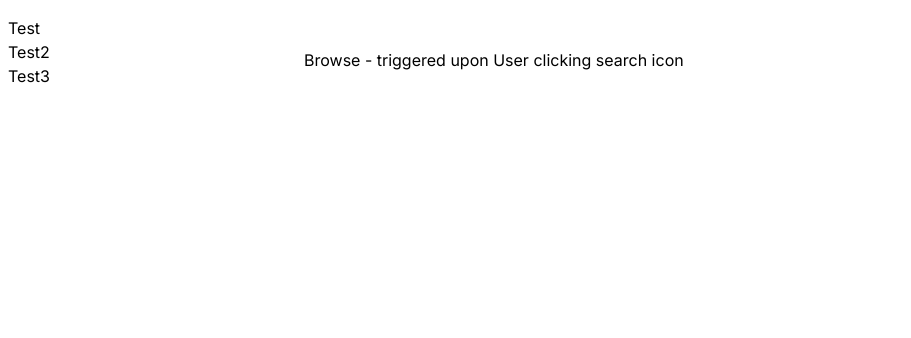
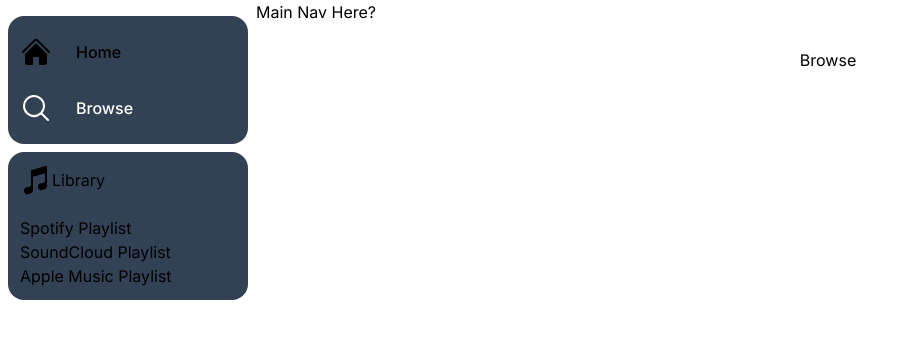
Before and after one commit to CSC-4350-SP2024/Team13, a Next.js app: page /dashboard/browse in a window 1280 px wide. Shown: the top 338 px of the page, without its empty margins (0-911 px from the left). Built offline with nearby package versions, Linux system fonts and the light colour scheme.

Commit message:
basic sidebar with routing

```diff
--- a/src/app/dashboard/browse/page.tsx
+++ b/src/app/dashboard/browse/page.tsx
@@ -1,3 +1,3 @@
 export default function Page() {
-    return <h1>Browse - triggered upon User clicking search icon</h1>;
+    return <h1>Browse</h1>;
 }
--- a/src/app/dashboard/layout.tsx
+++ b/src/app/dashboard/layout.tsx
@@ -1,13 +1,45 @@
 import React from "react";
-import SideNav from '@/app/ui/dashboard/sidenav';
+import SideNav from '@/app/ui/dashboard/(sidenav)/sidenav';
+import Nav from "@/app/ui/dashboard/nav";
 
 export default function Layout({ children }: { children: React.ReactNode }) {
     return (
         <div className="flex h-screen flex-col md:flex-row md:overflow-hidden">
-            <div className="w-full flex-none md:w-64">
+            <div className="w-64 flex-none">
                 <SideNav/>
             </div>
+            <div className="flex flex-col flex-grow">
+                <Nav />
+            </div>
             <div className="flex-grow p-6 md:overflow-y-auto md:p-12">{children}</div>
+            {/*<div className="flex">*/}
+
+            {/*    <div className="w-64 bg-gray-200">*/}
+
+            {/*    </div>*/}
+
+
+            {/*    <div className="flex flex-col flex-grow">*/}
+
+            {/*        <nav className="bg-gray-800 text-white px-4 py-2">*/}
+            {/*            <div className="container mx-auto">*/}
+
+            {/*                <a href="#" className="text-xl font-bold">Logo</a>*/}
+            {/*                <div className="flex justify-end space-x-4">*/}
+            {/*                    <a href="#" className="hover:text-gray-300">Home</a>*/}
+            {/*                    <a href="#" className="hover:text-gray-300">About</a>*/}
+            {/*                    <a href="#" className="hover:text-gray-300">Contact</a>*/}
+            {/*                </div>*/}
+            {/*            </div>*/}
+            {/*        </nav>*/}
+
+
+            {/*        <main className="p-4">*/}
+            {/*            <div className="flex-grow p-6 md:overflow-y-auto md:p-12">{children}</div>*/}
+            {/*        </main>*/}
+            {/*    </div>*/}
+            {/*</div>*/}
+
         </div>
     );
 }
--- /dev/null
+++ b/src/app/ui/dashboard/(sidenav)/library.tsx
@@ -0,0 +1,21 @@
+'use client';
+
+import { MusicalNoteIcon } from "@heroicons/react/24/solid";
+
+export default function Library() {
+    return (
+        <>
+            <div className={"flex items-center"}>
+                <MusicalNoteIcon className={"w-8"} />
+                <p>Library</p>
+            </div>
+
+            <ul>
+                <li>Spotify Playlist</li>
+                <li>SoundCloud Playlist</li>
+                <li>Apple Music Playlist</li>
+            </ul>
+        </>
+
+    );
+}
--- /dev/null
+++ b/src/app/ui/dashboard/(sidenav)/sidenav-links.tsx
@@ -0,0 +1,46 @@
+'use client';
+
+import { HomeIcon, MagnifyingGlassIcon } from '@heroicons/react/24/solid';
+import Link from 'next/link';
+import { usePathname } from 'next/navigation';
+import clsx from 'clsx';
+
+const links = [
+    {
+        name: 'Home',
+        href: '/dashboard',
+        icon: HomeIcon
+    },
+    {
+        name: 'Browse',
+        href: '/dashboard/browse',
+        icon: MagnifyingGlassIcon,
+    }
+];
+
+export default function SideNavLinks() {
+    const pathname = usePathname();
+
+    return (
+        <>
+            {links.map((link) => {
+                const LinkIcon = link.icon;
+                return (
+                    <Link
+                        key={link.name}
+                        href={link.href}
+                        className={clsx(
+                            'flex h-[48px] grow items-center justify-start gap-6 rounded-md p-2 text-md font-medium hover:text-white md:flex-none md:justify-start md:p-2 md:px-3',
+                            {
+                                'text-white': pathname === link.href,
+                            },
+                        )}
+                    >
+                        <LinkIcon className="w-8" />
+                        <p className="hidden md:block">{link.name}</p>
+                    </Link>
+                );
+            })}
+        </>
+    );
+}
--- /dev/null
+++ b/src/app/ui/dashboard/(sidenav)/sidenav.tsx
@@ -0,0 +1,30 @@
+import SideNavLinks from "@/app/ui/dashboard/(sidenav)/sidenav-links";
+import Library from "@/app/ui/dashboard/(sidenav)/library";
+export default function SideNav() {
+    return (
+        <div className="flex h-full flex-col px-3 py-4 gap-2 md:px-2">
+            <div className="flex bg-slate-700 rounded-2xl space-x-2 md:flex-col md:py-3 md:space-x-0 md:space-y-2">
+                <SideNavLinks />
+            </div>
+            <div className="flex flex-col justify-between bg-slate-700 rounded-2xl py-3 px-3 space-y-5 ">
+                <Library />
+            </div>
+        </div>
+
+        // <div className="flex h-screen bg-indigo-950">
+        //
+        //     <div className="bg-indigo-950 text-gray-100 flex-shrink-0 w-64">
+        //         <div className="flex items-center justify-center h-16 border-b border-gray-700">
+        //             <span className="text-lg font-semibold">SideNav</span>
+        //         </div>
+        //         <nav className="flex-1">
+        //             <a href="#" className="block py-2 px-4 hover:bg-gray-700">Home</a>
+        //             <a href="#" className="block py-2 px-4 hover:bg-gray-700">About</a>
+        //             <a href="#" className="block py-2 px-4 hover:bg-gray-700">Services</a>
+        //             <a href="#" className="block py-2 px-4 hover:bg-gray-700">Contact</a>
+        //         </nav>
+        //     </div>
+        //
+        // </div>
+    );
+}
--- a/src/app/ui/dashboard/nav.tsx
+++ b/src/app/ui/dashboard/nav.tsx
@@ -0,0 +1,7 @@
+'use client'
+
+export default function Nav() {
+    return (
+       <p>Main Nav Here?</p>
+    );
+}
--- a/src/app/ui/dashboard/sidenav.tsx
+++ /dev/null
@@ -1,13 +0,0 @@
-export default function SideNav() {
-    return (
-        <div className="flex h-full flex-col px-3 py-4 md:px-2">
-            <div className="flex grow flex-row justify-between space-x-2 md:flex-col md:space-x-0 md:space-y-2">
-                <ul>
-                    <li>Test</li>
-                    <li>Test2</li>
-                    <li>Test3</li>
-                </ul>
-            </div>
-        </div>
-    );
-}
```
Also changed, not shown: package.json (+7 -5 lines), src/app/ui/dashboard/(media_player)/mediacenter.tsx (added), 1 other file (tests, documents, lock files or other folders).
